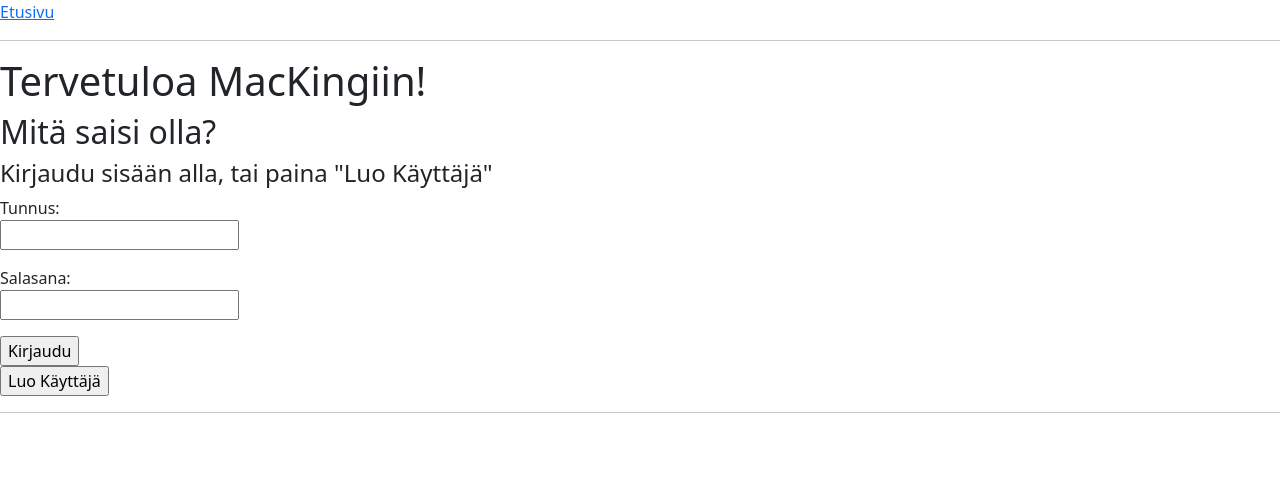
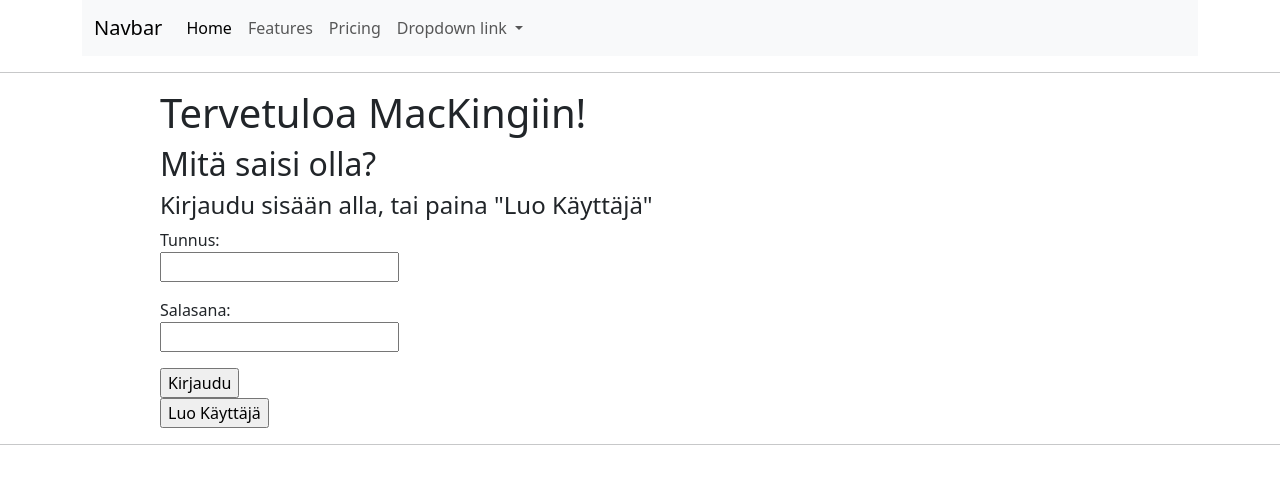
Before and after one commit to kimtakala/tsoha-Ravintola_Tilausterminaali, a Flask app: page / in a window 1280 px wide. Shown: the top 484 px of the page. Run offline with Flask 3, Linux system fonts and the light colour scheme.

Commit message:
added bootstrap navbar

```diff
--- a/templates/layout.html
+++ b/templates/layout.html
@@ -6,12 +6,52 @@
     <title>MacKing Order Terminal</title>
     <link href="https://cdn.jsdelivr.net/npm/bootstrap@5.3.2/dist/css/bootstrap.min.css" rel="stylesheet" integrity="sha384-T3c6CoIi6uLrA9TneNEoa7RxnatzjcDSCmG1MXxSR1GAsXEV/Dwwykc2MPK8M2HN" crossorigin="anonymous">
   </head>
+  <style>
+    .content {
+      max-width: 960px;
+      margin: auto;
+    }
+  </style>
   <body>
-    <title>{% block title %}{% endblock %}</title>
-    <a href="/">Etusivu</a>
-    <hr>
-    {% block content %}{% endblock %}
-    <hr>
-    <script src="https://cdn.jsdelivr.net/npm/bootstrap@5.3.2/dist/js/bootstrap.bundle.min.js" integrity="sha384-C6RzsynM9kWDrMNeT87bh95OGNyZPhcTNXj1NW7RuBCsyN/o0jlpcV8Qyq46cDfL" crossorigin="anonymous"></script>
+      <title>{% block title %}{% endblock %}</title>
+      <div class="container">
+        <nav class="navbar navbar-expand-lg bg-body-tertiary">
+          <div class="container-fluid">
+            <a class="navbar-brand" href="#">Navbar</a>
+            <button class="navbar-toggler" type="button" data-bs-toggle="collapse" data-bs-target="#navbarNavDropdown" aria-controls="navbarNavDropdown" aria-expanded="false" aria-label="Toggle navigation">
+              <span class="navbar-toggler-icon"></span>
+            </button>
+            <div class="collapse navbar-collapse" id="navbarNavDropdown">
+              <ul class="navbar-nav">
+                <li class="nav-item">
+                  <a class="nav-link active" aria-current="page" href="#">Home</a>
+                </li>
+                <li class="nav-item">
+                  <a class="nav-link" href="#">Features</a>
+                </li>
+                <li class="nav-item">
+                  <a class="nav-link" href="#">Pricing</a>
+                </li>
+                <li class="nav-item dropdown">
+                  <a class="nav-link dropdown-toggle" href="#" role="button" data-bs-toggle="dropdown" aria-expanded="false">
+                    Dropdown link
+                  </a>
+                  <ul class="dropdown-menu">
+                    <li><a class="dropdown-item" href="#">Action</a></li>
+                    <li><a class="dropdown-item" href="#">Another action</a></li>
+                    <li><a class="dropdown-item" href="#">Something else here</a></li>
+                  </ul>
+                </li>
+              </ul>
+            </div>
+          </div>
+        </nav>
+      </div>
+      <hr>
+    <div class="content">
+      {% block content %}{% endblock %}
+    </div>
+      <hr>
+      <script src="https://cdn.jsdelivr.net/npm/bootstrap@5.3.2/dist/js/bootstrap.bundle.min.js" integrity="sha384-C6RzsynM9kWDrMNeT87bh95OGNyZPhcTNXj1NW7RuBCsyN/o0jlpcV8Qyq46cDfL" crossorigin="anonymous"></script>
   </body>
 </html>
```
